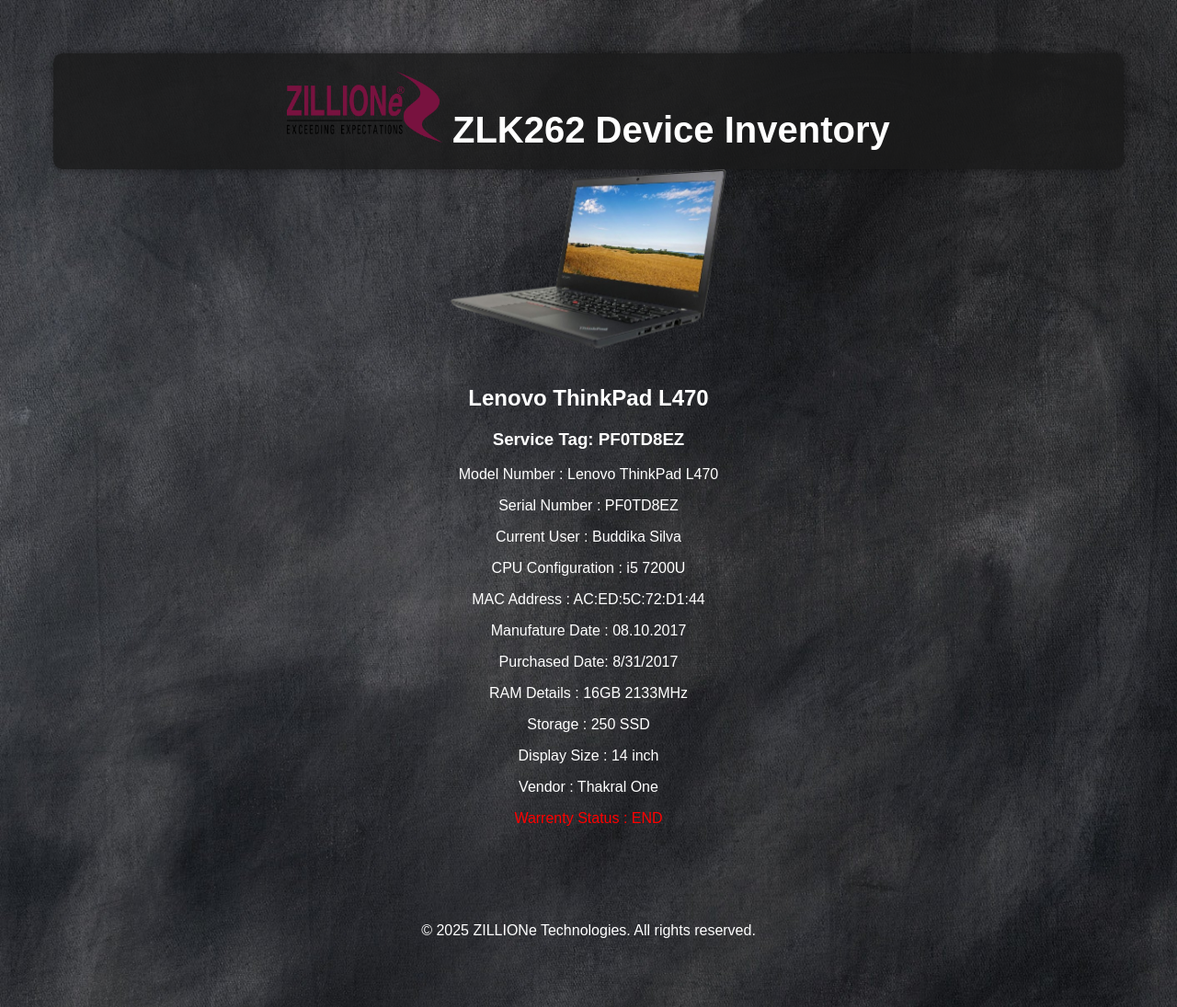
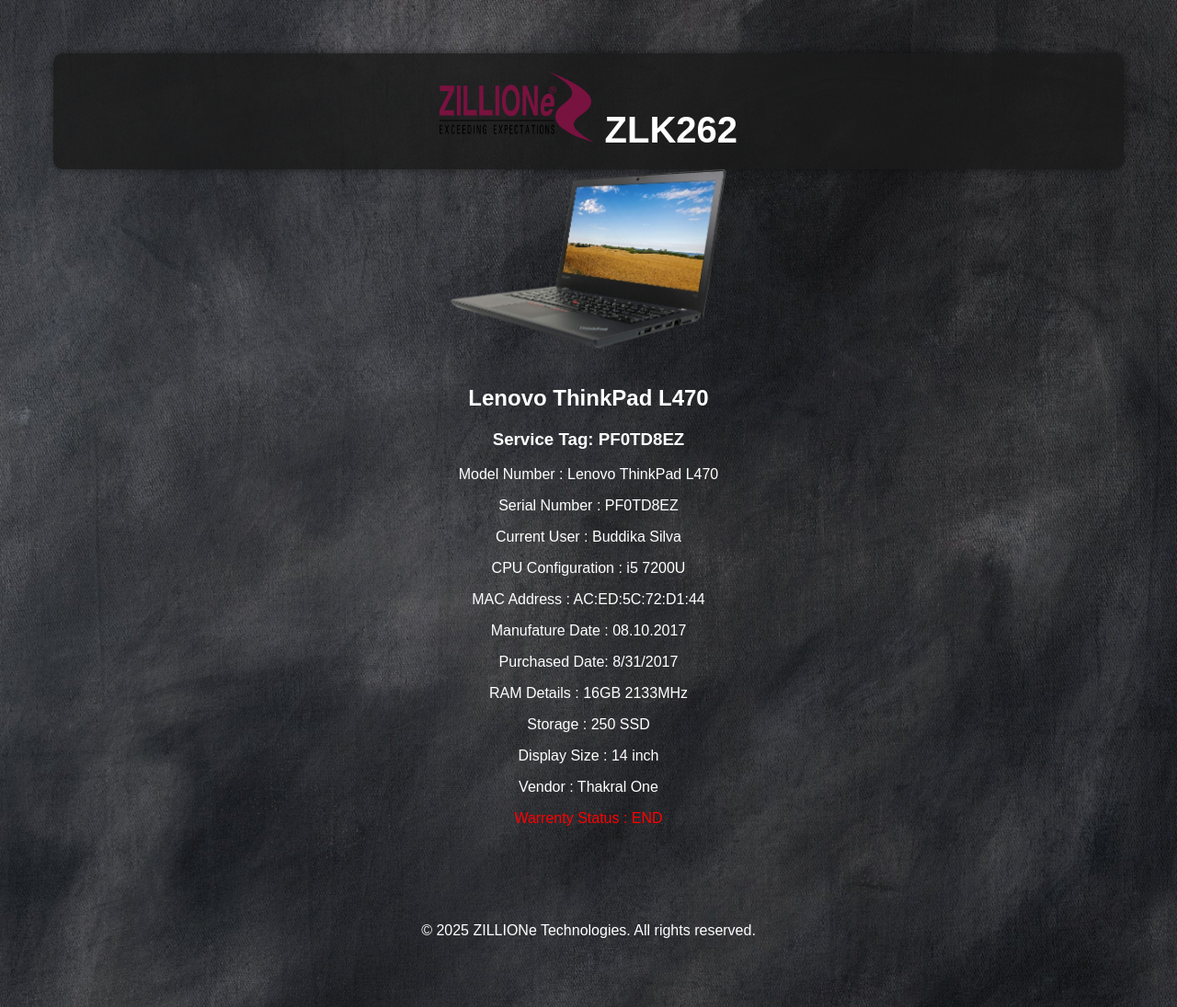
Before and after one commit to ZILLIONe-Technologies/ZLK262, a plain HTML site: page index.html in a window 1280 px wide. Shown: the whole page at 92% size. Drawn offline with Linux system fonts and the light colour scheme; sample sign-in values are in the browser's storage.

Commit message:
Update index.html

```diff
--- a/index.html
+++ b/index.html
@@ -18,7 +18,7 @@
     <div class="container">
         <h1 class="title">
             <img src="my-web-project/src/images/zillione_logo.png" alt="Logo" class="logo">
-           ZLK262 Device Inventory
+           ZLK262
         </h1>
     </div>
     <img src="my-web-project/src/images/Lap_image.png" alt="Another Image" class="additional-image">
```
